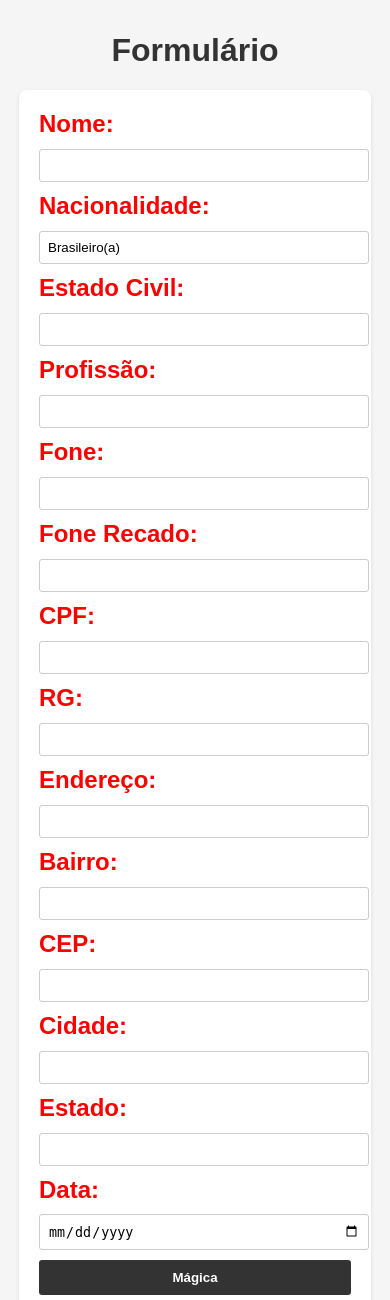
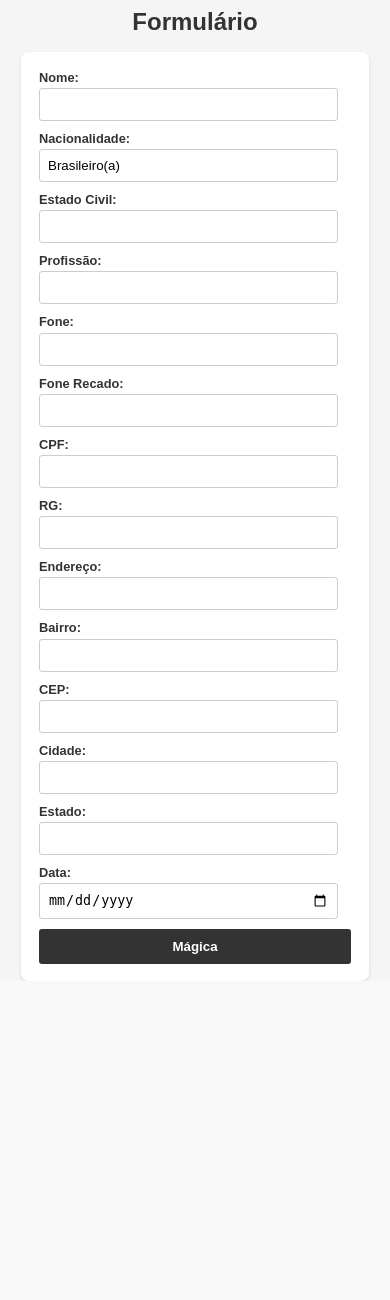
Before and after one commit to AndersonCoitinho/FormularioContrato, a Flask app: page / in a window 390 px wide. Shown: the top 1300 px of the page. After the commit the page ends 981 px from the top, so only its background shows below. Run offline with Flask 3, Linux system fonts and the light colour scheme; some libraries are stand-ins or nearby versions.

Commit message:
responsible

```diff
--- a/static/style.css
+++ b/static/style.css
@@ -3,35 +3,32 @@ body {
     margin: 0;
     padding: 0;
     background-color: #f5f5f5;
+    font-size: 16px;
 }
-
 
 h1 {
     color: #333;
     text-align: center;
-    margin-top: 32px;
+    margin-top: 1rem;
 }
-
 
 form {
     width: 800px;
-    font-size: 24px;
+    font-size: 1.2rem;
     margin: 0 auto;
     background-color: #fff;
-    padding: 20px;
+    padding: 1.1rem;
     border-radius: 8px;
     box-shadow: 0 2px 4px rgba(0, 0, 0, 0.1);
 }
 
-
 label {
     display: inline-block;
     width: 25%;
-    margin-bottom: 20px;
+    margin-bottom: 1.2rem;
     color: #333;
     font-weight: bold;
 }
-
 
 input[type="text"], input[type="date"] {
     width: 70%;
@@ -40,7 +37,6 @@ input[type="text"], input[type="date"] {
     border: 1px solid #ccc;
     border-radius: 3px;
 }
-
 
 button[type="submit"] {
     display: block;
@@ -59,18 +55,23 @@ button[type="submit"]:hover {
 }
 
 @media (max-width: 768px) {
+    h1 {
+        margin-top: .5rem;
+        font-size: 1.5rem;
+    }
+
     form {
         width: 80%; /* Reduza a largura do formulário */
+        font-size: 0.8rem;
     }
 
     label {
         width: 100%; /* Ocupa a largura total */
         display: block;
-        margin-bottom: 10px;
-        color: red;
+        margin-bottom: .2rem;
     }
 
     input[type="text"], input[type="date"] {
-        width: 100%; /* Ocupa a largura total */
+        width: 90%; /* Ocupa a largura total */
     }
 }
--- a/templates/index.html
+++ b/templates/index.html
@@ -3,9 +3,8 @@
 
 <head>
     <title>Formulário</title>
+    <meta name="viewport" content="width=device-width, initial-scale=1">
     <link rel="stylesheet" type="text/css" href="../static/style.css">
-    <script src="https://cdnjs.cloudflare.com/ajax/libs/jquery/3.6.0/jquery.min.js"></script>
-    <script src="https://cdnjs.cloudflare.com/ajax/libs/jquery.inputmask/5.0.6/jquery.inputmask.min.js"></script>
 </head>
 
 <body>
```
